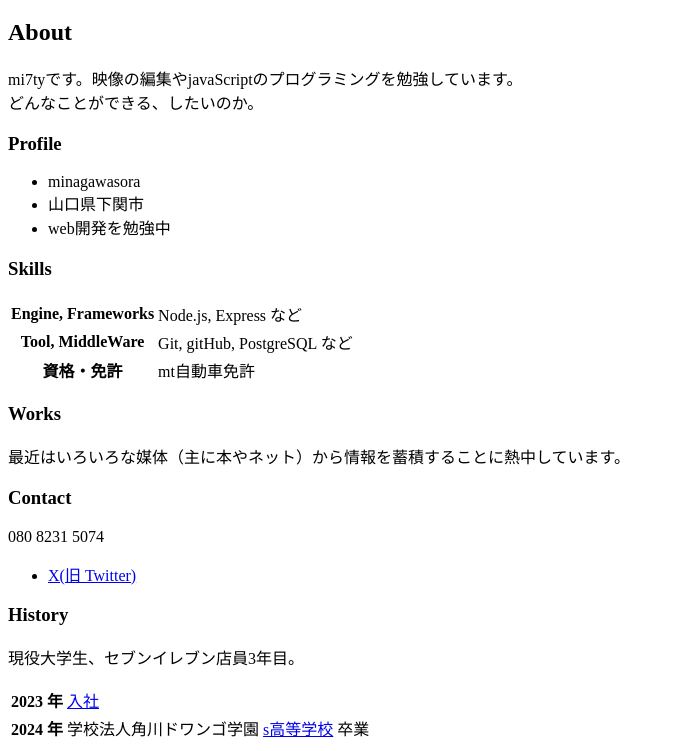
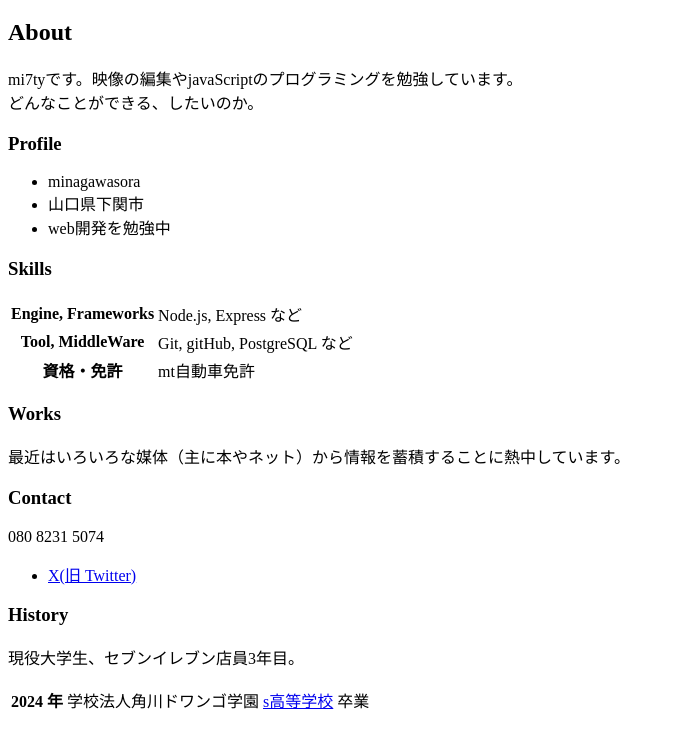
Before and after one commit to mi7ty/minagawasora.github.io, a plain HTML site: page index.html in a window 1280 px wide. Shown: the part 61-812 px from the top of the page, without its empty margins (0-675 px from the left). Drawn offline with Linux system fonts and the light colour scheme.

Commit message:
Update index.html

```diff
--- a/index.html
+++ b/index.html
@@ -50,10 +50,6 @@
     <p>現役大学生、セブンイレブン店員3年目。</p>
     <table>
       <tr>
-        <th>2023 年</th>
-        <td><a href=セブンイレブン</a> 入社</td>
-      </tr>
-      <tr>
         <th>2024 年</th>
         <td>学校法人角川ドワンゴ学園 <a href="https://nnn.ed.jp/">s高等学校</a> 卒業</td>
       </tr>
```
